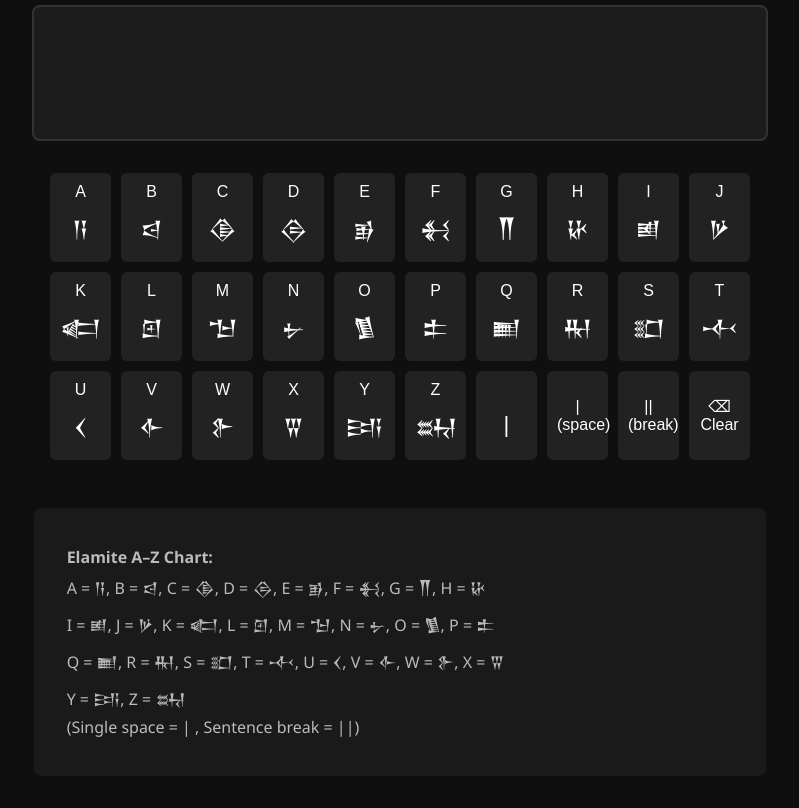
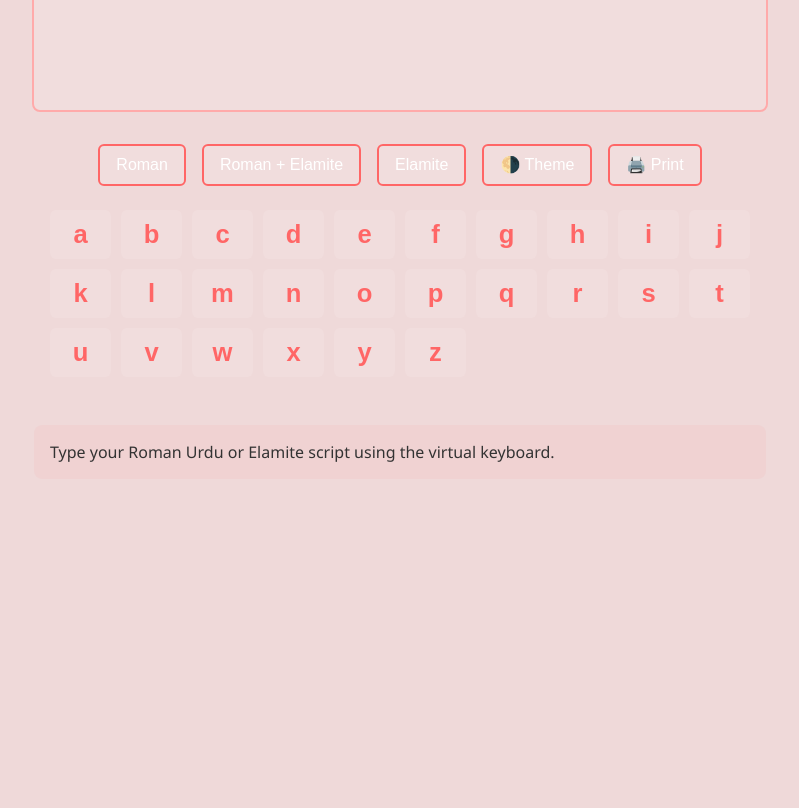
Before and after one commit to Wajji-Ali007/Elamite-Learning-Keyboard, a plain HTML site: page index.html in a window 1280 px wide. Shown: the part 154-962 px from the top of the page, without its empty margins (240-1039 px from the left). After the commit the page ends 864 px from the top, so only its background shows below. Drawn offline with Linux system fonts and the light colour scheme.

Commit message:
Update index.html

```diff
--- a/index.html
+++ b/index.html
@@ -1,45 +1,60 @@
 <!DOCTYPE html>
 <html lang="en">
 <head>
-  <meta charset="UTF-8">
-  <meta name="viewport" content="width=device-width, initial-scale=1.0">
+  <meta charset="UTF-8" />
+  <meta name="viewport" content="width=device-width, initial-scale=1.0"/>
   <title>Elamite Keyboard</title>
   <style>
+    :root {
+      --bg-color-light: rgba(255, 0, 0, 0.08);
+      --bg-color-dark: rgba(150, 0, 0, 0.15);
+      --key-color-light: rgba(255, 255, 255, 0.5);
+      --key-color-dark: rgba(255, 255, 255, 0.1);
+      --key-text: #fff;
+      --shadow-dark: rgba(200, 0, 0, 0.4);
+      --shadow-light: rgba(255, 0, 0, 0.2);
+    }
+
     body {
-      font-family: 'Segoe UI', sans-serif;
-      background: #0f0f0f;
-      color: #eee;
       margin: 0;
       padding: 2rem;
+      font-family: 'Segoe UI', sans-serif;
+      background: var(--bg-color-dark);
+      color: var(--key-text);
+      transition: background 0.5s ease;
       display: flex;
       flex-direction: column;
       align-items: center;
+      min-height: 100vh;
+    }
+
+    body.light {
+      background: var(--bg-color-light);
+      color: #000;
     }
 
     h1 {
       margin-bottom: 1rem;
-      font-size: 2rem;
-      color: #ffd700;
+      font-size: 2.5rem;
+      text-align: center;
+      font-weight: bold;
+      background: linear-gradient(90deg, #ff4d4d, #ffffff, #ff4d4d);
+      background-size: 300% auto;
+      color: transparent;
+      background-clip: text;
+      -webkit-background-clip: text;
+      animation: shine 4s infinite linear;
     }
 
-    .modeBtn, #printBtn {
-      margin: 0.5rem;
-      padding: 0.5rem 1rem;
-      background: #333;
-      color: #fff;
-      border: none;
-      border-radius: 6px;
-      cursor: pointer;
-    }
-
-    .modeBtn.active {
-      background: #555;
+    @keyframes shine {
+      0% { background-position: 0% center; }
+      100% { background-position: 300% center; }
     }
 
     #output {
       font-size: 2rem;
-      background: #1c1c1c;
-      border: 2px solid #333;
+      background: var(--key-color-dark);
+      border: 2px solid #ffaaaa;
       border-radius: 8px;
       padding: 1rem;
       min-height: 100px;
@@ -48,6 +63,41 @@
       max-width: 700px;
       word-wrap: break-word;
       white-space: pre-wrap;
+    }
+
+    .control-buttons {
+      display: flex;
+      flex-wrap: wrap;
+      justify-content: center;
+      gap: 1rem;
+      margin-bottom: 1.5rem;
+    }
+
+    button {
+      padding: 0.6rem 1rem;
+      font-size: 1rem;
+      border: 2px solid #ff6666;
+      border-radius: 6px;
+      cursor: pointer;
+      background: rgba(255,255,255,0.1);
+      color: #fff;
+      transition: background 0.3s, transform 0.2s, box-shadow 0.3s;
+    }
+
+    body.light button {
+      color: #000;
+      background: rgba(255,255,255,0.5);
+      border-color: #ffaaaa;
+    }
+
+    button:hover {
+      background: #ff6666;
+      color: #fff;
+      box-shadow: 0 0 10px #ff6666;
+    }
+
+    button:active {
+      transform: scale(0.95);
     }
 
     #keyboard {
@@ -60,29 +110,42 @@
 
     .key {
       padding: 10px;
-      font-size: 1rem;
+      font-size: 1.2rem;
       border: none;
       border-radius: 6px;
-      background-color: #222;
-      color: #fff;
+      background-color: var(--key-color-dark);
+      color: var(--key-text);
       cursor: pointer;
       text-align: center;
+      font-weight: bold;
+      transition: transform 0.2s, background 0.3s, box-shadow 0.3s;
+    }
+
+    body.light .key {
+      background-color: var(--key-color-light);
+      color: #000;
     }
 
     .key:hover {
-      background-color: #333;
+      background-color: #ffaaaa;
+      box-shadow: 0 0 10px #ffaaaa;
+    }
+
+    .key span {
+      display: block;
+      font-size: 1.6rem;
+      color: #ff6666;
     }
 
     .note {
       margin-top: 3rem;
-      background: #1a1a1a;
+      background: rgba(255,0,0,0.03);
       padding: 1rem;
       border-radius: 8px;
       width: 100%;
       max-width: 700px;
       font-size: 1rem;
-      color: #bbb;
-      white-space: pre-wrap;
+      color: #333;
     }
 
     @media print {
@@ -104,129 +167,73 @@
   </style>
 </head>
 <body>
-
   <h1>Elamite Keyboard</h1>
-  <div>
-    <button class="modeBtn active" data-mode="mix">Mix</button>
-    <button class="modeBtn" data-mode="roman">Roman</button>
-    <button class="modeBtn" data-mode="elamite">Elamite</button>
-    <button id="printBtn">🖨️ Print</button>
+  <div id="output"></div>
+  <div class="control-buttons">
+    <button onclick="switchLanguage('roman')">Roman</button>
+    <button onclick="switchLanguage('mix')">Roman + Elamite</button>
+    <button onclick="switchLanguage('elamite')">Elamite</button>
+    <button onclick="toggleTheme()">🌗 Theme</button>
+    <button onclick="printOutput()">🖨️ Print</button>
   </div>
-  <div id="output" contenteditable="true"></div>
   <div id="keyboard"></div>
-
   <div class="note">
-    <strong>Elamite A–Z Chart:</strong>
-    A = 𒀀, B = 𒁀, C = 𒆠, D = 𒁲, E = 𒂊, F = 𒈬, G = 𒐖, H = 𒄩
-    I = 𒅖, J = 𒃻, K = 𒅗, L = 𒇻, M = 𒈠, N = 𒉡, O = 𒍥, P = 𒉺
-    Q = 𒆤, R = 𒊑, S = 𒊬, T = 𒋾, U = 𒌋, V = 𒅆, W = 𒉿, X = 𒐊
-    Y = 𒅀, Z = 𒊻
-    (Single space = | , Sentence break = ||)
+    Type your Roman Urdu or Elamite script using the virtual keyboard.
   </div>
 
-  <div id="printableContent" style="display: none; white-space: pre-wrap;"></div>
-
   <script>
-    const cipher = {
-      A: "𒀀", B: "𒁀", C: "𒆠", D: "𒁲", E: "𒂊", F: "𒈬", G: "𒐖", H: "𒄩",
-      I: "𒅖", J: "𒃻", K: "𒅗", L: "𒇻", M: "𒈠", N: "𒉡", O: "𒍥", P: "𒉺",
-      Q: "𒆤", R: "𒊑", S: "𒊬", T: "𒋾", U: "𒌋", V: "𒅆", W: "𒉿", X: "𒐊",
-      Y: "𒅀", Z: "𒊻", " ": " | "
+    const elamiteMap = {
+      a: '𒀀', b: '𒁀', c: '𒆠', d: '𒁲', e: '𒂊', f: '𒈬', g: '𒐖', h: '𒄩', i: '𒅖', j: '𒃻',
+      k: '𒅗', l: '𒇻', m: '𒈠', n: '𒉡', o: '𒍥', p: '𒉺', q: '𒆤', r: '𒊑', s: '𒊬', t: '𒋾',
+      u: '𒌋', v: '𒅆', w: '𒉿', x: '𒐊', y: '𒅀', z: '𒊻'
     };
 
-    let mode = "mix";
+    let currentLanguage = 'roman';
 
-    const output = document.getElementById("output");
-    const keyboard = document.getElementById("keyboard");
-    const printBtn = document.getElementById("printBtn");
-    const printableContent = document.getElementById("printableContent");
-    const modeButtons = document.querySelectorAll(".modeBtn");
+    const output = document.getElementById('output');
+    const keyboard = document.getElementById('keyboard');
+    const letters = 'abcdefghijklmnopqrstuvwxyz';
 
-    modeButtons.forEach(btn => {
-      btn.addEventListener("click", () => {
-        mode = btn.dataset.mode;
-        modeButtons.forEach(b => b.classList.remove("active"));
-        btn.classList.add("active");
-        updateKeyboard();
-      });
-    });
-
-    function updateKeyboard() {
-      keyboard.innerHTML = "";
-      let keys = Object.keys(cipher);
-
-      keys.forEach(letter => {
-        const btn = document.createElement("button");
-        btn.className = "key";
-
-        let display = "";
-        if (mode === "roman") {
-          display = letter;
-        } else if (mode === "mix") {
-          display = `${letter}<br><span style="font-size:1.4rem">${cipher[letter]}</span>`;
-        } else if (mode === "elamite") {
-          display = `<span style="font-size:1.4rem">${cipher[letter]}</span>`;
+    function createKeyboard() {
+      keyboard.innerHTML = '';
+      for (let char of letters) {
+        const key = document.createElement('button');
+        key.className = 'key';
+        let label = char;
+        if (currentLanguage === 'mix') {
+          key.innerHTML = `<span>${elamiteMap[char]}</span>${char}`;
+        } else if (currentLanguage === 'elamite') {
+          key.innerHTML = `<span>${elamiteMap[char]}</span>`;
+        } else {
+          key.innerHTML = `<span>${char}</span>`;
         }
-
-        btn.innerHTML = display;
-        btn.onclick = () => {
-          if (mode === "roman") {
-            output.innerText += letter;
-          } else {
-            output.innerText += cipher[letter] || "";
-          }
+        key.onclick = () => {
+          const value =
+            currentLanguage === 'roman' ? char :
+            currentLanguage === 'mix' ? `${char}(${elamiteMap[char]})` :
+            elamiteMap[char];
+          output.textContent += value + ' ';
         };
-        keyboard.appendChild(btn);
-      });
-
-      const spaceBtn = document.createElement("button");
-      spaceBtn.className = "key";
-      spaceBtn.innerText = "| (space)";
-      spaceBtn.onclick = () => output.innerText += " | ";
-      keyboard.appendChild(spaceBtn);
-
-      const breakBtn = document.createElement("button");
-      breakBtn.className = "key";
-      breakBtn.innerText = "|| (break)";
-      breakBtn.onclick = () => output.innerText += " || ";
-      keyboard.appendChild(breakBtn);
-
-      const clearBtn = document.createElement("button");
-      clearBtn.className = "key";
-      clearBtn.innerText = "⌫ Clear";
-      clearBtn.onclick = () => {
-        output.innerText = output.innerText.slice(0, -1);
-      };
-      keyboard.appendChild(clearBtn);
+        keyboard.appendChild(key);
+      }
     }
 
-    printBtn.onclick = () => {
-      printableContent.innerText = output.innerText;
-      printableContent.style.display = 'block';
-      window.print();
-      printableContent.style.display = 'none';
-    };
+    function switchLanguage(lang) {
+      currentLanguage = lang;
+      createKeyboard();
+    }
 
-    document.addEventListener("keydown", e => {
-      const key = e.key.toUpperCase();
-      if (key.length === 1 && /[A-Z ]/.test(key)) {
-        e.preventDefault();
-        if (mode === "roman") {
-          output.innerText += key;
-        } else {
-          output.innerText += cipher[key] || "";
-        }
-      } else if (e.key === "Enter") {
-        e.preventDefault();
-        output.innerText += " || ";
-      } else if (e.key === "Backspace") {
-        e.preventDefault();
-        output.innerText = output.innerText.slice(0, -1);
-      }
-    });
+    function printOutput() {
+      const win = window.open('', '', 'width=800,height=600');
+      win.document.write(`<pre id="printableContent">${output.textContent}</pre>`);
+      win.print();
+    }
 
-    updateKeyboard();
+    function toggleTheme() {
+      document.body.classList.toggle('light');
+    }
+
+    createKeyboard();
   </script>
-
 </body>
 </html>
```
